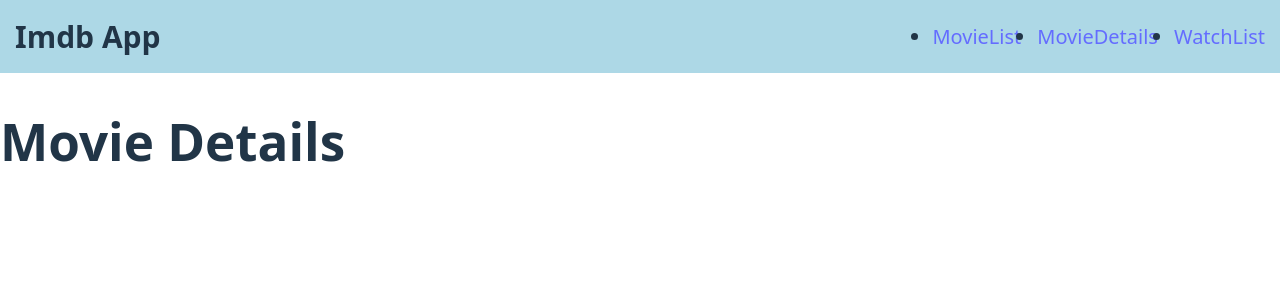
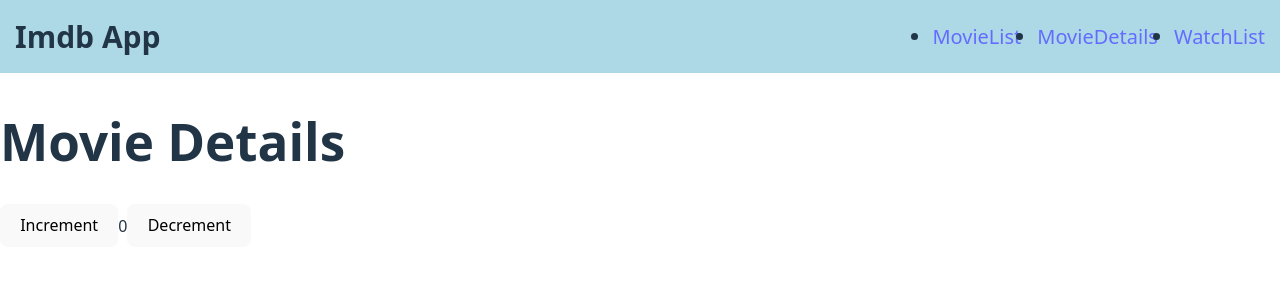
Before and after one commit to sabarinathanfb/IMDB, a React (Vite) app: page /movie in a window 1280 px wide. Shown: the top 300 px of the page. Built offline with nearby package versions, Linux system fonts and the light colour scheme.

Commit message:
Redux Understanding with Counter Component Example

```diff
--- a/package.json
+++ b/package.json
@@ -10,8 +10,10 @@
     "preview": "vite preview"
   },
   "dependencies": {
+    "@reduxjs/toolkit": "^2.8.2",
     "react": "^19.1.0",
     "react-dom": "^19.1.0",
+    "react-redux": "^9.2.0",
     "react-router": "^7.6.0"
   },
   "devDependencies": {
--- a/src/Pages/MovieDetails.jsx
+++ b/src/Pages/MovieDetails.jsx
@@ -1,7 +1,10 @@
+import { Counter } from "../component/Counter"
+
 export const MovieDetails = () => {
     return(
         <div>
             <h1>Movie Details</h1>
+            <Counter />
         </div>
     )
 }
--- /dev/null
+++ b/src/component/Counter.jsx
@@ -0,0 +1,28 @@
+import React from 'react'
+import { useSelector, useDispatch } from 'react-redux'
+import { decremented, incremented } from "../store/CounterStore"
+
+export function Counter() {
+  const count = useSelector(state => state.counter.value)
+  const dispatch = useDispatch()
+
+  return (
+    <div>
+      <div>
+        <button
+          aria-label="Increment value"
+          onClick={() => dispatch(incremented())}
+        >
+          Increment
+        </button>
+        <span>{count}</span>
+        <button
+          aria-label="Decrement value"
+          onClick={() => dispatch(decremented())}
+        >
+          Decrement
+        </button>
+      </div>
+    </div>
+  )
+}
--- a/src/main.jsx
+++ b/src/main.jsx
@@ -7,7 +7,11 @@ import { MoviesList } from './Pages/MoviesList'
 import { MovieDetails } from './Pages/MovieDetails'
 import { WatchList } from './Pages/WatchList'
 import { Header } from './component/Header'
+import { Provider } from 'react-redux'
+import { store } from './store'
 
 createRoot(document.getElementById('root')).render(
-  <App />
+  <Provider store={store}>
+    <App />
+  </Provider>
 )
--- /dev/null
+++ b/src/store/CounterStore.js
@@ -0,0 +1,21 @@
+import { createSlice, configureStore } from '@reduxjs/toolkit'
+
+const counterSlice = createSlice({
+  name: 'counter',
+  initialState: {
+    value: 0
+  },
+  reducers: {
+    incremented: state => {
+
+      state.value += 1
+    },
+    decremented: state => {
+      state.value -= 1
+    }
+  }
+})
+
+export const { incremented, decremented } = counterSlice.actions
+
+export default counterSlice.reducer
--- /dev/null
+++ b/src/store/index.js
@@ -0,0 +1,9 @@
+import { configureStore } from "@reduxjs/toolkit";
+import counterReducer from "./CounterStore";
+
+
+export const store = configureStore({
+    reducer: {
+        counter: counterReducer,
+    }
+})
```
Also changed, not shown: 1 other file (tests, documents, lock files or other folders).
